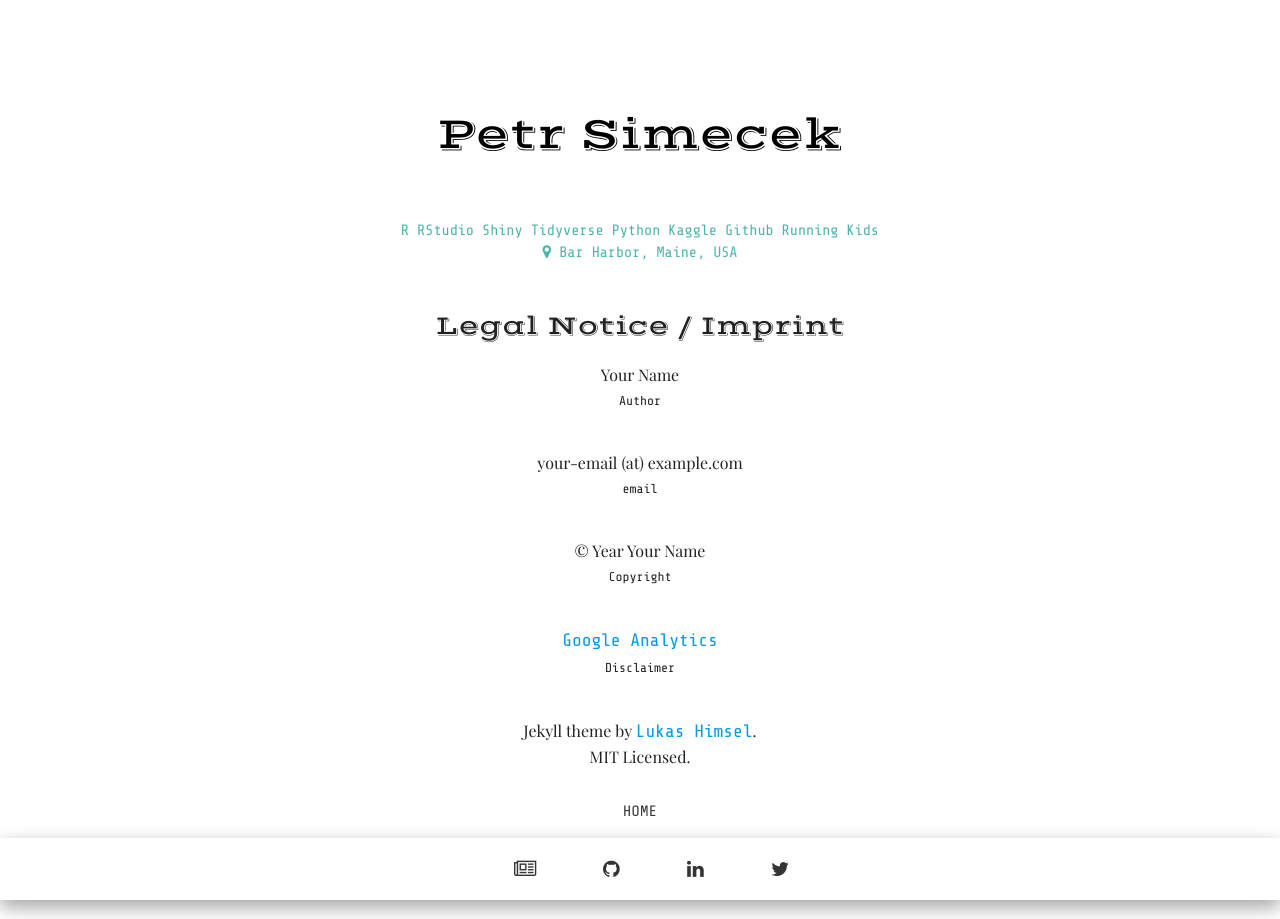
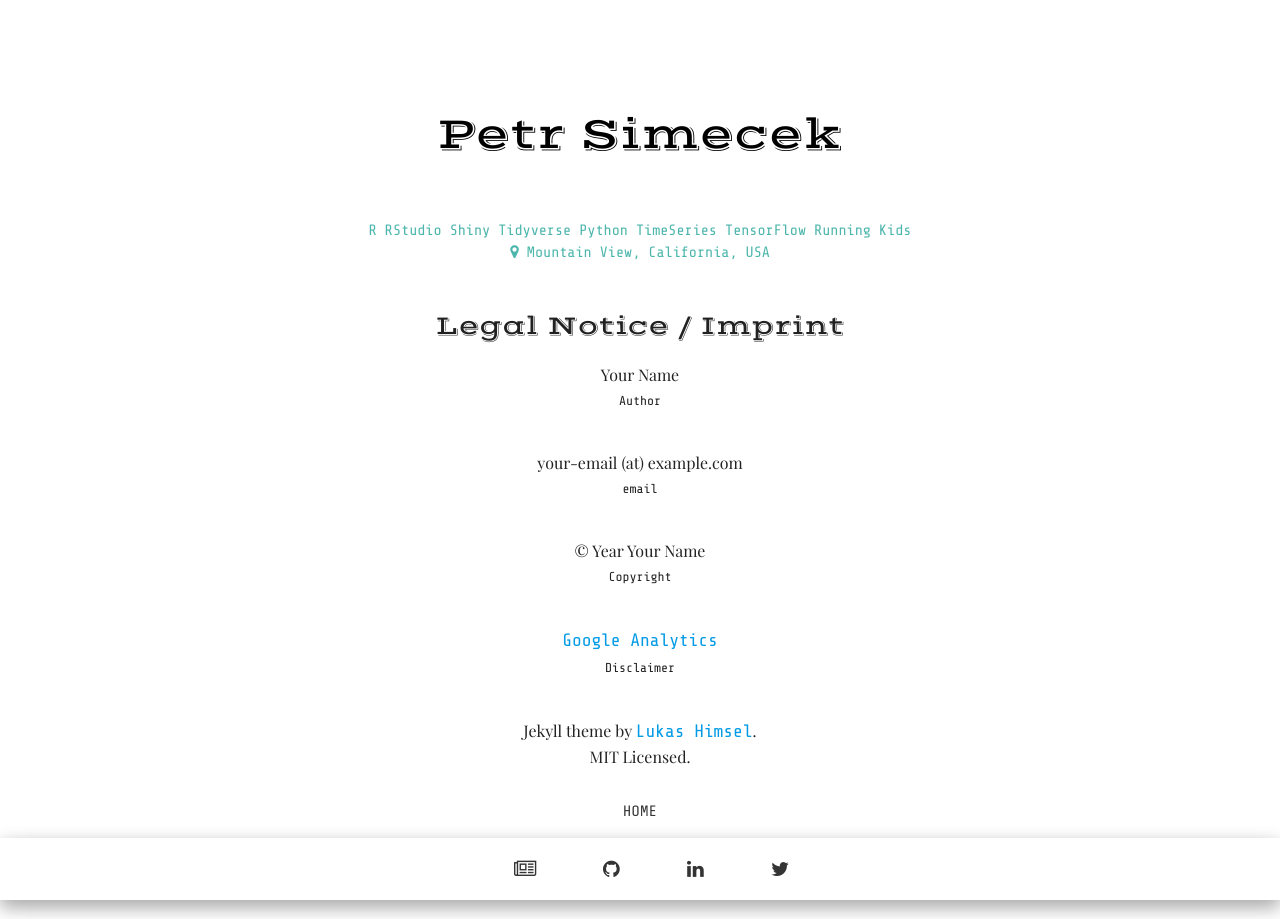
Before and after one commit to simecek/simecek.github.io, a Jekyll site: the page built from imprint.html, in a window 1280 px wide. Built offline with Jekyll 4.4.1, drawn with Linux system fonts in a browser that asks for light colours; some web fonts are replaced.

Commit message:
location and description updated

```diff
--- a/_config.yml
+++ b/_config.yml
@@ -1,7 +1,7 @@
 title: "Petr Simecek"
-description: "Bioinformatics Analyst, The Jackson Laboratory"
-about: "R RStudio Shiny Tidyverse Python Kaggle Github Running Kids"
-location: "Bar Harbor, Maine, USA"
+description: "Data Scientist / Quantitative Analyst"
+about: "R RStudio Shiny Tidyverse Python TimeSeries TensorFlow Running Kids"
+location: "Mountain View, California, USA"
 email:
 baseurl: ""
 
```
